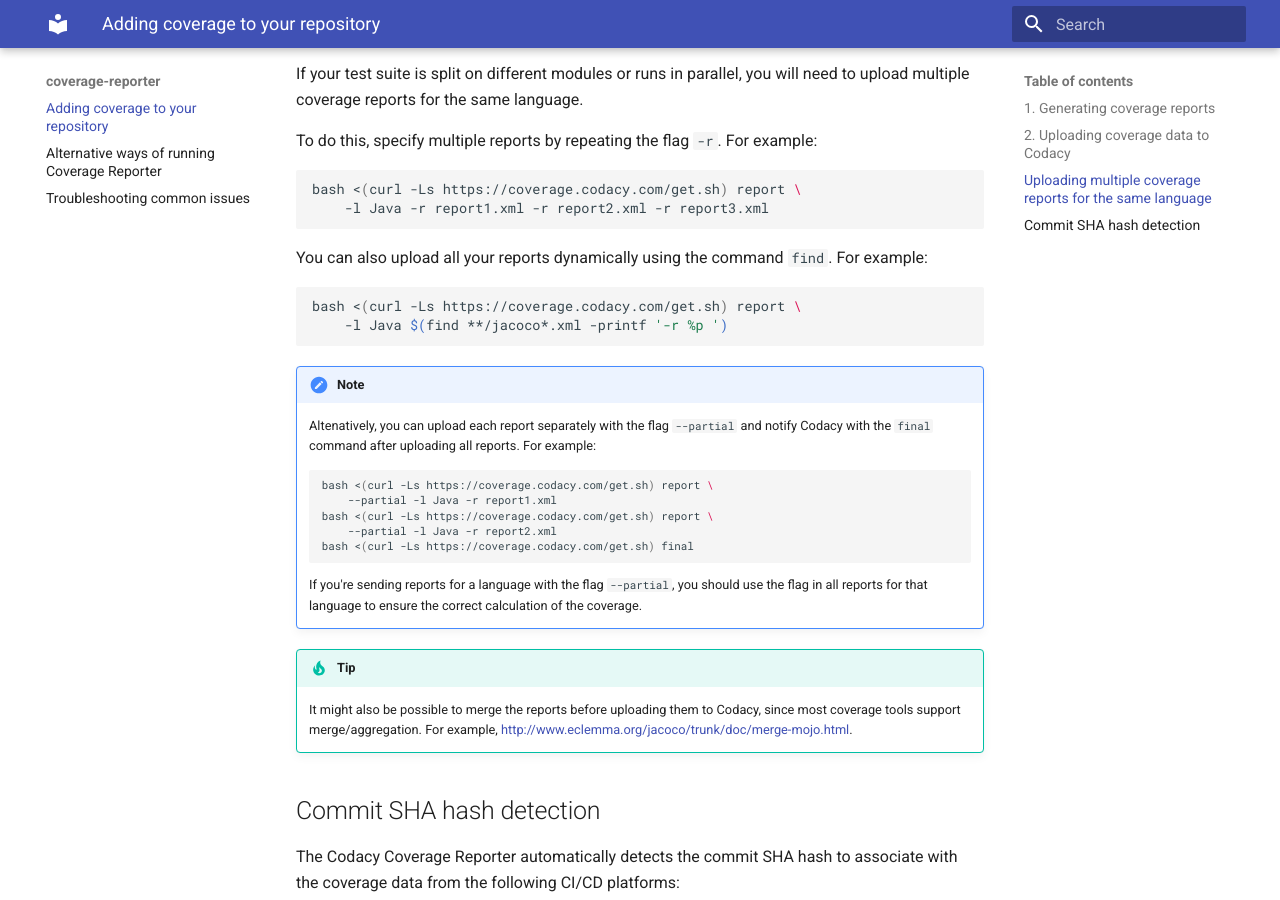
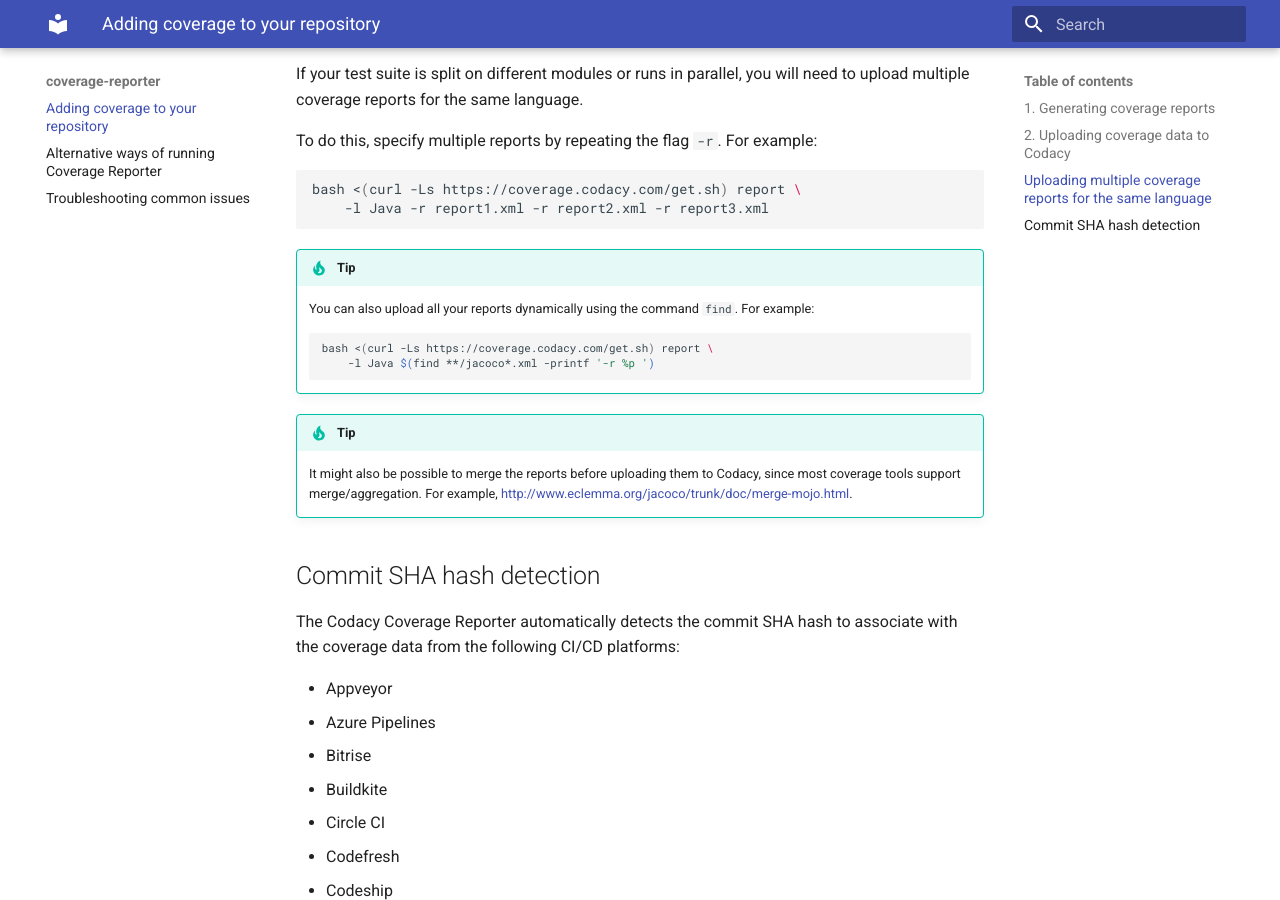
Before and after one commit to codacy/codacy-coverage-reporter, an MkDocs documentation site: the page built from docs/index.md, in a window 1280 px wide and 900 px high, scrolled down 3011 px. Built offline with MkDocs 1.6.1 and Material for MkDocs 9.7.7, drawn with Linux system fonts in a browser that asks for light colours.

Commit message:
clean: Simplify instructions on uploading multiple coverage reports

````diff
--- a/docs/index.md
+++ b/docs/index.md
@@ -158,25 +158,13 @@
     -l Java -r report1.xml -r report2.xml -r report3.xml
 ```
 
-You can also upload all your reports dynamically using the command `find`. For example:
-
-```bash
-bash <(curl -Ls https://coverage.codacy.com/get.sh) report \
-    -l Java $(find **/jacoco*.xml -printf '-r %p ')
-```
-
-!!! note
-    Altenatively, you can upload each report separately with the flag `--partial` and notify Codacy with the `final` command after uploading all reports. For example:
+!!! tip
+    You can also upload all your reports dynamically using the command `find`. For example:
 
     ```bash
     bash <(curl -Ls https://coverage.codacy.com/get.sh) report \
-        --partial -l Java -r report1.xml
-    bash <(curl -Ls https://coverage.codacy.com/get.sh) report \
-        --partial -l Java -r report2.xml
-    bash <(curl -Ls https://coverage.codacy.com/get.sh) final
+        -l Java $(find **/jacoco*.xml -printf '-r %p ')
     ```
-
-    If you're sending reports for a language with the flag `--partial`, you should use the flag in all reports for that language to ensure the correct calculation of the coverage.
 
 !!! tip
     It might also be possible to merge the reports before uploading them to Codacy, since most coverage tools support merge/aggregation. For example, <http://www.eclemma.org/jacoco/trunk/doc/merge-mojo.html>.
````
